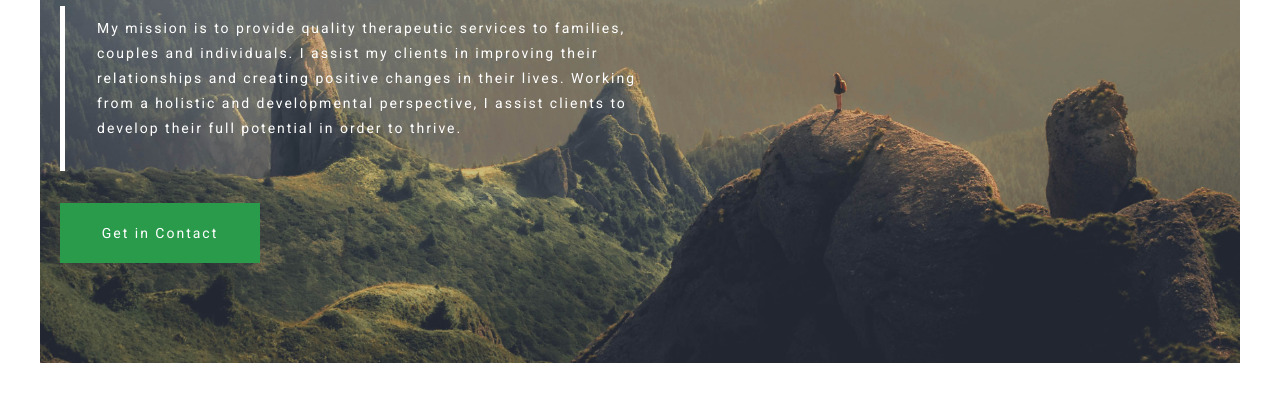
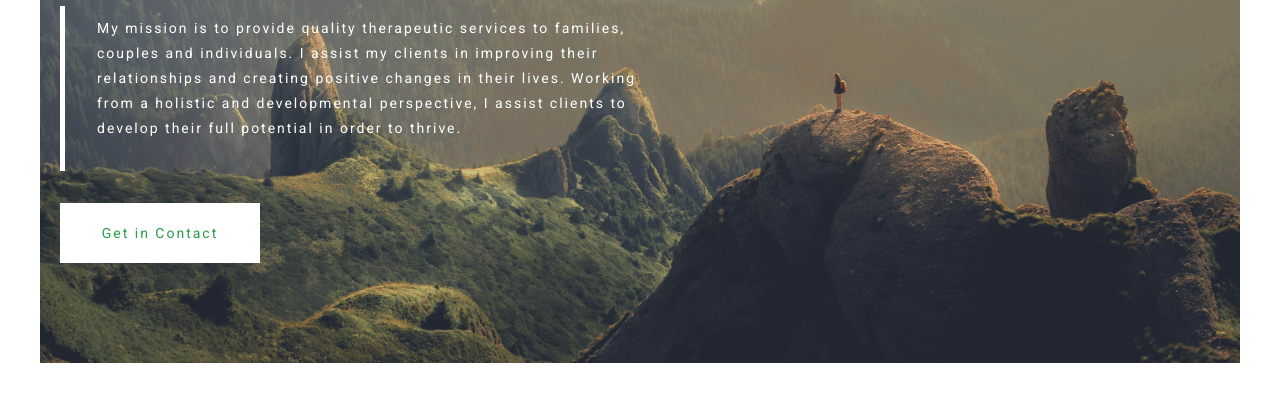
Before and after one commit to AdamWinek/Gatsby, a Gatsby site in the folder gatsby-site/: page / in a window 1280 px wide. In both pictures the pointer is over the button "Get in Contact". Shown: the part 318-720 px from the top of the page. Built offline with nearby package versions, Linux system fonts and the light colour scheme; Gatsby itself is replaced by a stand-in of ours.

Commit message:
button hover

```diff
--- a/gatsby-site/src/styles/LandingPage.module.scss
+++ b/gatsby-site/src/styles/LandingPage.module.scss
@@ -76,6 +76,12 @@ $prim-color: rgba(25, 121, 35, 0.7);
       font-size: 14px;
       color: #ffffff;
       text-decoration: none;
+      transition: background-color .4s ease-in-out 0s, color .4s ease-in-out 0s;
+    }
+    .button:hover {
+      color: rgb(41, 155, 75);
+      background-color: white;
+
     }
   }
 }
```
